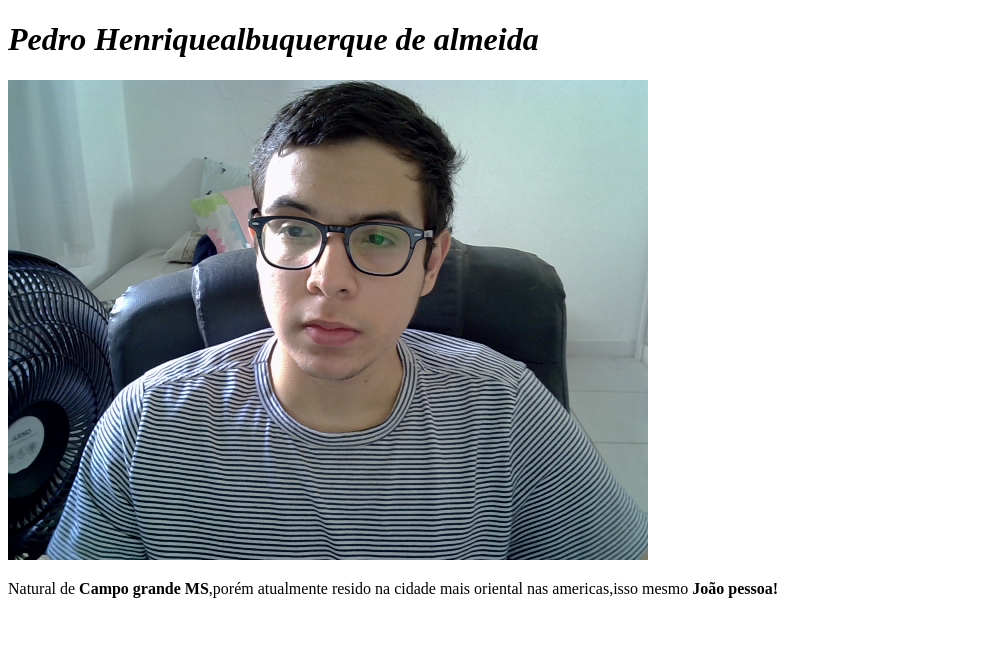
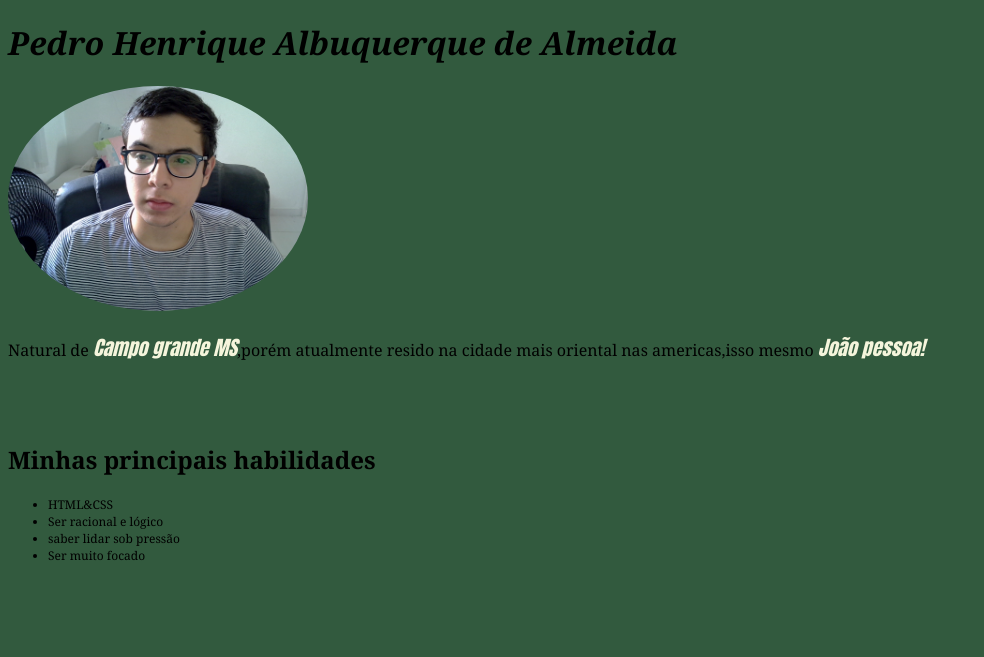
Before and after one commit to pedroalbus/pedroalbus.github.io., a plain HTML site: page index.html in a window 1280 px wide. Shown: the top 657 px of the page, without its empty margins (0-984 px from the left). Drawn offline with Linux system fonts and the light colour scheme.

Commit message:
estiliza letras e adiciona cores

```diff
--- a/index.html
+++ b/index.html
@@ -5,16 +5,17 @@
     <meta http-equiv="X-UA-Compatible" content="IE=edge">
     <meta name="viewport" content="width=], initial-scale=1.0">
     <title>Portifolio.web</title>
+    <link rel="stylesheet" href="style.css">
 </head>
 <body>
-    <h1><em>Pedro Henriquealbuquerque de almeida</em></h1>
+    <h1><em>Pedro Henrique Albuquerque de Almeida</em></h1>
 
-        <img src="/images/Photo-6.jpeg" alt="Pessoa estudante">
+        <img class="picture" src="/images/Photo-6.jpeg" alt="Pessoa estudante">
 
-            <p>Natural de <strong>Campo grande MS</strong>,porém atualmente resido na cidade mais oriental nas americas,isso mesmo <strong>João pessoa!</strong></p><br><br>
+            <p>Natural de <strong class="city">Campo grande MS</strong>,porém atualmente resido na cidade mais oriental nas americas,isso mesmo <strong class="city">João pessoa!</strong></p><br><br>
 
         <h2><strong>Minhas principais habilidades</strong></h2>
-            <ul list>
+            <ul class='list'>
                 <li>HTML&CSS</li>
                 <li>Ser racional e lógico</li>
                 <li>saber lidar sob pressão</li>
--- a/style.css
+++ b/style.css
@@ -1,19 +1,18 @@
-    <style>
-             body {
-                background-color: rgb(47, 90, 64);
-                 }
-             h1, p {font-family: 'Poppins', sans-serif;
-                }
-             h1 {color: white}
+body {background-color: rgb(50, 90, 62);
+        font-family: Georgia, 'Times New Roman', Times, serif ;}
 
 
+h1, {font-family: 'Times New Roman', Times, serif;}
 
-             .Strong1 { font-size: 25px ; font-family: 'Times New Roman', Times, serif; }
-             .frio {font-size:25px ;}
-
-             .logica {font-size: 20px; ;}
-
-             .pressao {font-size:15px ;}
+    .city {font-size:20px;
+            font-family:Impact, Haettenschweiler, 'Arial Narrow Bold', sans-serif;
+            font-style: oblique;
+            color: beige;}
 
 
-         </style>
+    .picture {width: 300px;
+                border-radius: 100%;}
+
+
+    .list {font-size: 12px;
+            font-style: initial;}
```
